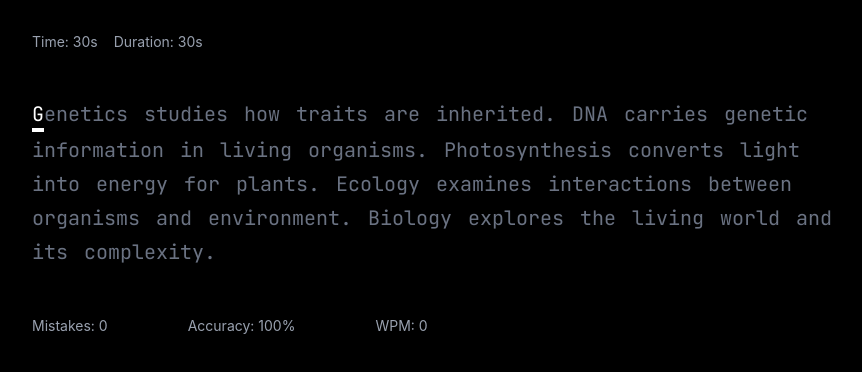
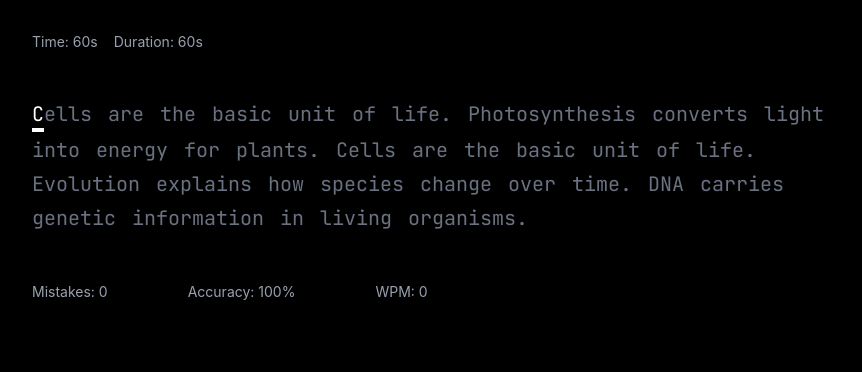
Before and after one commit to yowger/speed-typer, a React (Vite) app: page / in a window 1280 px wide. Shown: the top 372 px of the page, without its empty margins (0-862 px from the left). Built offline with nearby package versions, Linux system fonts and the light colour scheme; no server answers.

Commit message:
added extend sentences if below threshold - stable

```diff
--- a/src/App.tsx
+++ b/src/App.tsx
@@ -1,15 +1,16 @@
+import { useEffect, useRef, useState } from "react"
+
 import { cn } from "./utils/cn"
 import { useTypingEngine } from "./core/engine/useTypingEngine"
 import { useTypingSounds } from "./core/sounds/useTypingSounds"
 import { createSentenceGenerator } from "./core/word_generator/sentenceGenerator"
-import { useState } from "react"
 import { getWordChars } from "./core/word_generator/utils"
 
 const SPACE = "\u00A0"
 
 export default function App() {
-    const generator = createSentenceGenerator({ seed: 123 })
-    const [sentences] = useState(() => generator.nextBatch(5))
+    const generatorRef = useRef(createSentenceGenerator())
+    const [sentences, setSentences] = useState<string[]>([])
     const words = getWordChars(sentences.join(" "))
     const text = sentences.join(" ")
 
@@ -23,9 +24,23 @@ export default function App() {
         remainingTime,
         duration,
         isTimedOut,
-    } = useTypingEngine(text, 30)
+    } = useTypingEngine(text, 60)
 
     useTypingSounds(lastInput)
+
+    const shouldLoadMore = currentIndex > text.length * 0.8
+
+    useEffect(() => {
+        const initialSentences = generatorRef.current.nextBatch(5)
+        setSentences(initialSentences)
+    }, [])
+
+    useEffect(() => {
+        if (!shouldLoadMore) return
+
+        const newSentences = generatorRef.current.nextBatch(3)
+        setSentences((prev) => [...prev, ...newSentences])
+    }, [shouldLoadMore])
 
     let globalIndex = 0
 
```
